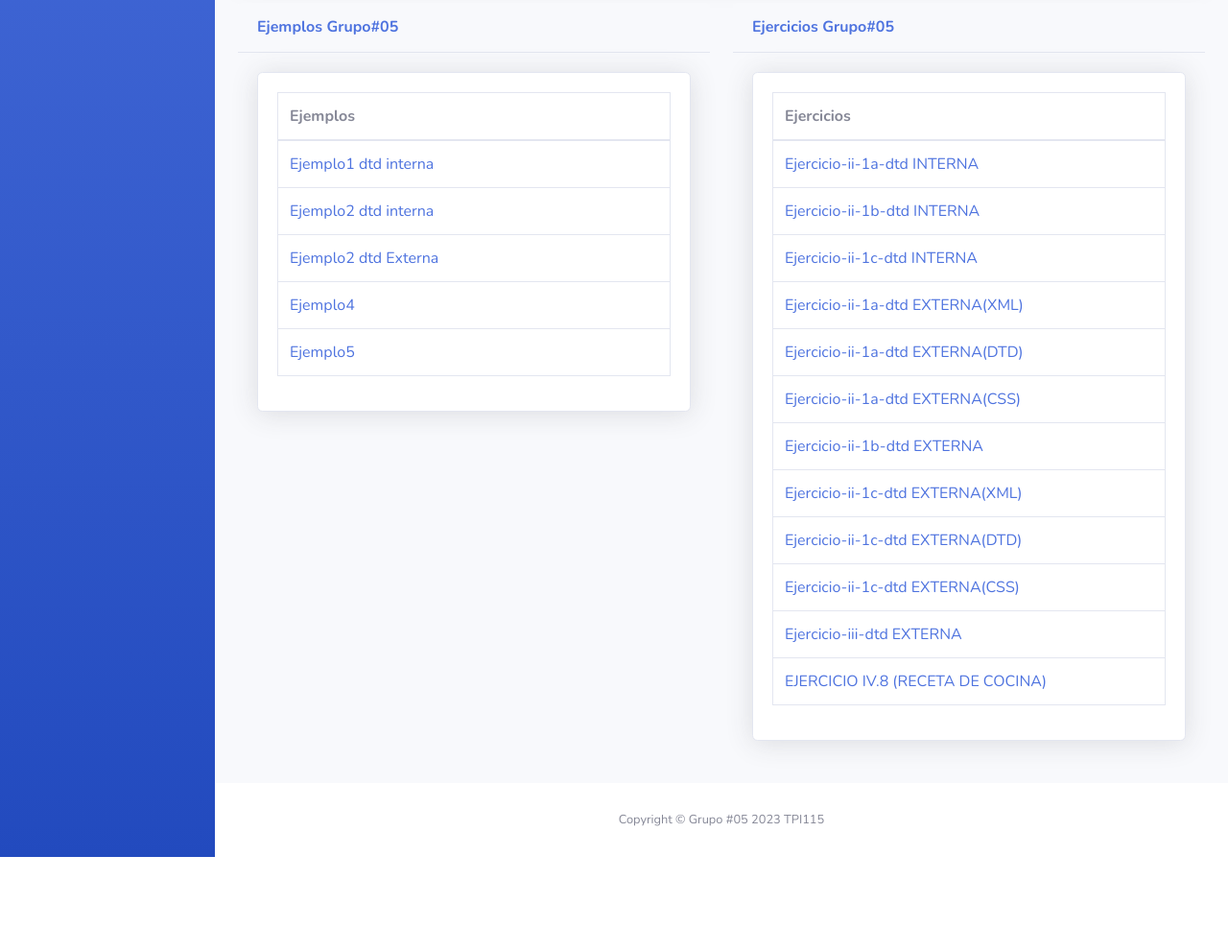
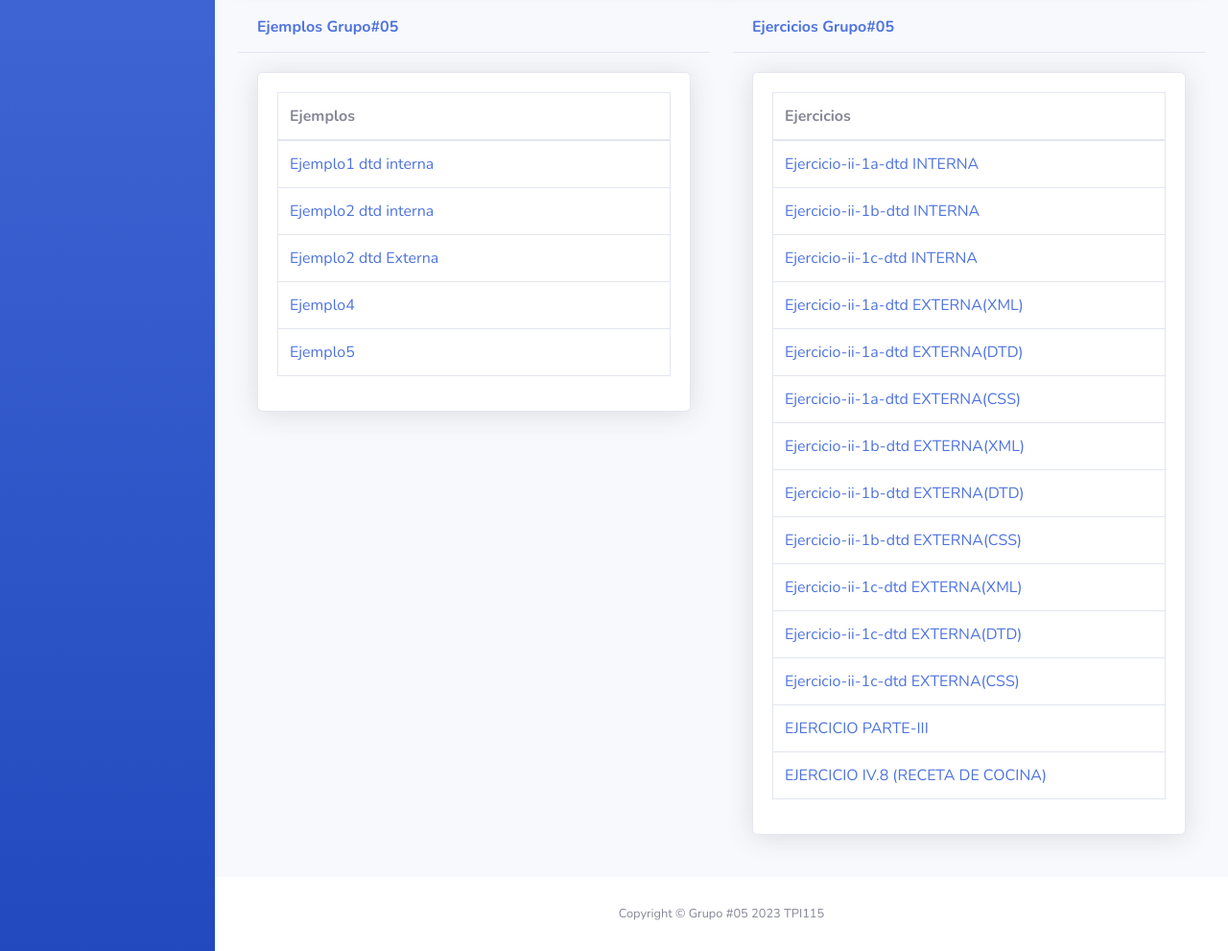
Before and after one commit to miguelxDd/Guia32-TPI115-Grupo05, a website with bundled scripts: page index.html in a window 1280 px wide. Shown: the part 726-1717 px from the top of the page at 96% size. Before the commit the page ends 1619 px from the top, so only its background shows below. Built offline with nearby package versions, Linux system fonts and the light colour scheme.

Commit message:
mn18015
add dtd and css

```diff
--- a/index.html
+++ b/index.html
@@ -315,7 +315,17 @@
 
                                                         </tr>
                                                         <tr>
-                                                            <td><a href="Ejercicios/dtd_externa/ejercicio-ii-1b-dtd.xml">Ejercicio-ii-1b-dtd EXTERNA</a></td>
+                                                            <td><a href="Ejercicios/dtd_externa/ejercicio-ii-1b-dtd.xml">Ejercicio-ii-1b-dtd EXTERNA(XML)</a></td>
+
+
+                                                        </tr>
+                                                        <tr>
+                                                            <td><a href="Ejercicios/dtd_externa/ejercicio-ii-1b-dtd.dtd">Ejercicio-ii-1b-dtd EXTERNA(DTD)</a></td>
+
+
+                                                        </tr>
+                                                        <tr>
+                                                            <td><a href="Ejercicios/dtd_externa/ejercicio-ii-1b-dtd.css">Ejercicio-ii-1b-dtd EXTERNA(CSS)</a></td>
 
 
                                                         </tr>
@@ -331,7 +341,7 @@
                                                             <td><a href="Ejercicios/dtd_externa/ejercicio-ii-1c-dtd.css">Ejercicio-ii-1c-dtd EXTERNA(CSS)</a></td>
 
                                                         </tr><tr>
-                                                            <td><a href="Ejercicios\dtd_externa\tareas.xml">Ejercicio-iii-dtd EXTERNA</a></td>
+                                                            <td><a href="Ejercicios\dtd_externa\tareas.xml">EJERCICIO PARTE-III</a></td>
 
                                                         </tr><tr>
                                                         <td><a href="Ejercicios/dtd_externa/receta_ejer/receta.html">EJERCICIO IV.8 (RECETA DE COCINA)</a></td>
```
